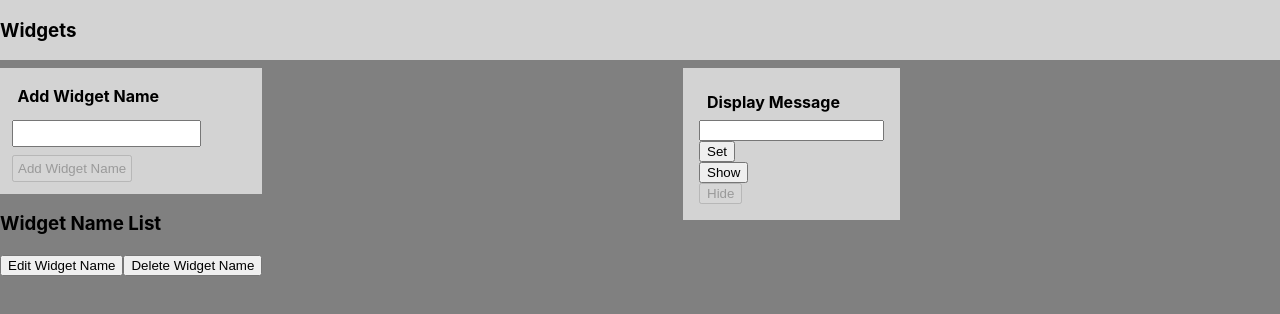
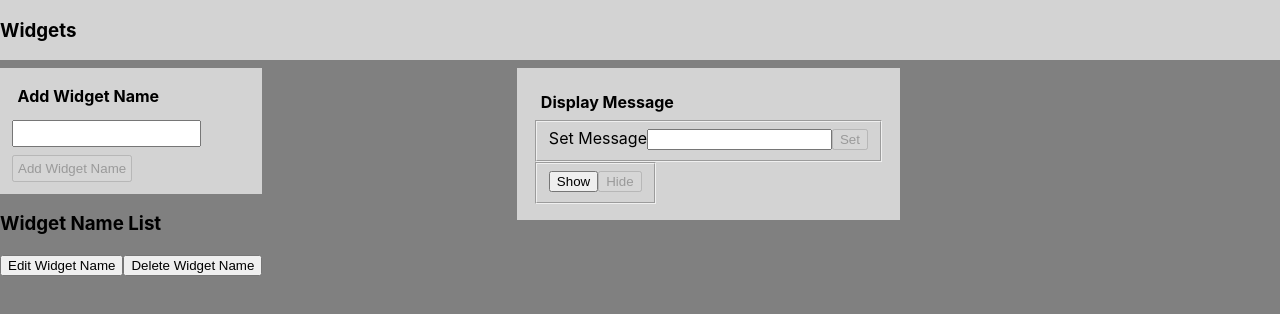
Before and after one commit to goatstone/min-hooks, a React app: page / in a window 1280 px wide. Shown: the top 314 px of the page. Built offline with nearby package versions, Linux system fonts and the light colour scheme.

Commit message:
add action for setting message

```diff
--- a/src/components/Message/MessageControl.css
+++ b/src/components/Message/MessageControl.css
@@ -6,3 +6,8 @@ article.message-control {
     padding: 1em;
     background: lightgray;
 }
+article.message-control fieldset:nth-child(1){
+    background: red;
+    display: flex;
+    flex-direction: column;
+}
--- a/src/components/Message/MessageControl.tsx
+++ b/src/components/Message/MessageControl.tsx
@@ -9,26 +9,32 @@ const MessageControl: React.FC = () => {
   const setNameValue = ({ target }: any) => {
     localSetState(target.value)
   }
-  const setMessage = (message: string) => {
-    actions.setMessage(message)
+  const setMessage = () => {
+    actions.setMessage(localState)
     localSetState('')
   }
 
   return (
     <article className="message-control">
       <h4>Display Message</h4>
+      <fieldset>
+        <label>
+          Set Message
           <input
             value={localState}
             onChange={setNameValue}
           />
+        </label>
         <button
           type="button"
-        onClick={e => setMessage(e.target.value)}
-        disabled={false}
+          onClick={setMessage}
+          disabled={localState.length === 0}
           className="set-message"
         >
           Set
         </button>
+      </fieldset>
+      <fieldset>
         <button
           type="button"
           onClick={actions.showMessage}
@@ -45,6 +51,7 @@ const MessageControl: React.FC = () => {
         >
           Hide
         </button>
+      </fieldset>
     </article>
   )
 }
--- a/src/components/Message/MessageDisplay.tsx
+++ b/src/components/Message/MessageDisplay.tsx
@@ -6,7 +6,7 @@ const MessageDisplay: React.FC = () => {
   const { state }: StoreContextInterface = React.useContext(StoreContext)
   return (
     <article className="message-display">
-      {state.isShowingMessage ? <p>message</p> : ''}
+      {state.isShowingMessage ? <p>{state.message}</p> : ''}
     </article>
   )
 }
--- a/src/reducer.ts
+++ b/src/reducer.ts
@@ -6,6 +6,7 @@ const actionTypes = {
   DELETE_WIDGET_NAME: 'DELETE_WIDGET_NAME',
   SHOW_MESSAGE: 'SHOW_MESSAGE',
   HIDE_MESSAGE: 'HIDE_MESSAGE',
+  SET_MESSAGE: 'SET_MESSAGE',
 }
 export { actionTypes }
 
@@ -13,6 +14,7 @@ export interface Iaction {
   type: string
   widgetName: string
   newWidgetName?: string
+  message?: string
 }
 
 function replaceName(state: StateInterface, action: Iaction): string[] {
@@ -45,6 +47,8 @@ function reducer(state: StateInterface, action: Iaction): void {
       return Object.assign({}, state, { isShowingMessage: true })
     case actionTypes.HIDE_MESSAGE:
       return Object.assign({}, state, { isShowingMessage: false })
+    case actionTypes.SET_MESSAGE:
+      return Object.assign({}, state, { message: action.message })
     default:
       throw new Error(`action ${action.type} type does not exist`)
   }
--- a/src/state.ts
+++ b/src/state.ts
@@ -2,12 +2,14 @@ export interface StateInterface {
   widgetNames: Array<string>;
   lastUpdate: string;
   isShowingMessage: boolean;
+  message: string;
 }
 
 const defaultState = {
   widgetNames: [],
   lastUpdate: '',
   isShowingMessage: false,
+  message: '',
 }
 
 export default defaultState
--- a/src/use-actions.ts
+++ b/src/use-actions.ts
@@ -39,12 +39,16 @@ function useAction(state: StateInterface, dispatch: (arg0: object) => void)
   function hideMessage() {
     dispatch({ type: actionTypes.HIDE_MESSAGE })
   }
+  function setMessage(message: string) {
+    dispatch({ type: actionTypes.SET_MESSAGE, message })
+  }
   return {
     addWidgetName,
     editWidgetName,
     deleteWidgetName,
     showMessage,
     hideMessage,
+    setMessage,
   }
 }
 
```
Lines whose indentation alone changed are shown as unchanged.
